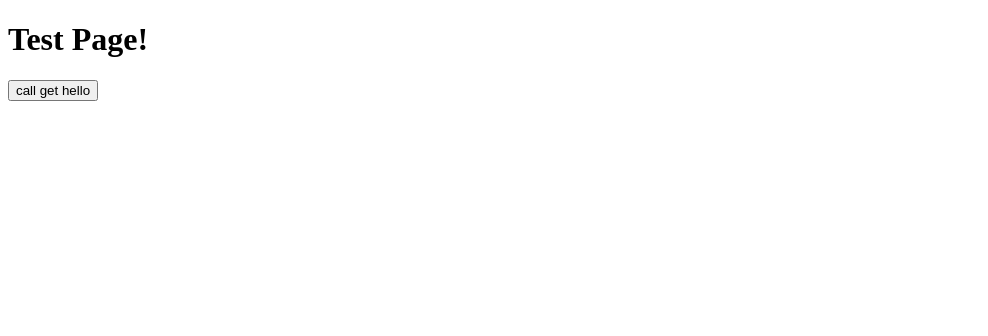
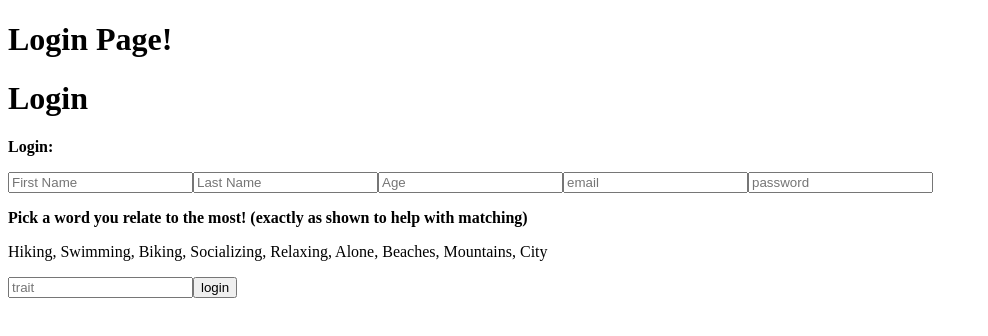
Before and after one commit to samtafoya/SoloTravelerHeroku, a React (Create React App) app in the folder client/: page /login in a window 1280 px wide. Shown: the top 336 px of the page, without its empty margins (0-988 px from the left). Built offline with nearby package versions, Linux system fonts and the light colour scheme.

Commit message:
add api from aws

```diff
--- a/client/src/index.js
+++ b/client/src/index.js
@@ -11,7 +11,7 @@ const routing = (
     <div>
       <Route exact path="/" component={App} />
       <Route path="/blog" component={Test} />
-      <Route path="/login" component={Test} />
+      <Route path="/login" component={Login} />
     </div>
   </Router>
 )
--- a/client/src/test.js
+++ b/client/src/test.js
@@ -15,8 +15,6 @@ class Test extends Component {
         fetch('http://ec2-54-183-192-99.us-west-1.compute.amazonaws.com:3000/api/allposts')
             .then(res => res.json())
             .then(test => this.setState({ test }))
-            .then(console.log("test " + this.state.test))
-            .then(console.alert("state " + this.state));
     }
 
     render() {
@@ -27,7 +25,6 @@ class Test extends Component {
             <div>
                 <h1>Test Page!</h1>
                 <button onClick={this.getHello}>call get hello</button>
-               {this.state.test}
             </div>
         );
     }
```
